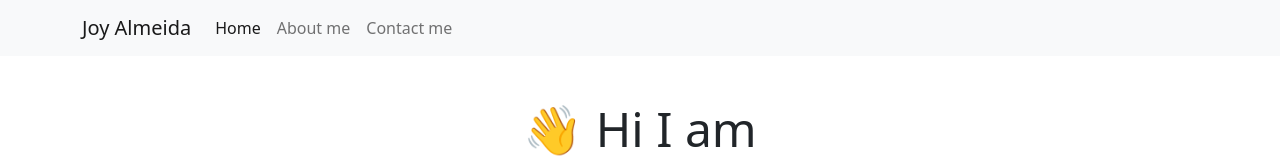
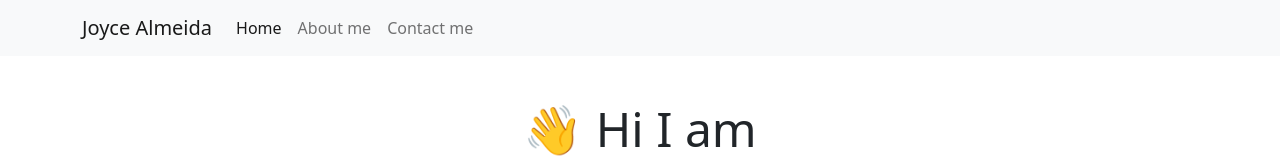
Before and after one commit to Joyce-Almeida/responsive-week-3, a website: page index.html in a window 1280 px wide. Shown: the top 160 px of the page. Drawn offline with nearby package versions, Linux system fonts and the light colour scheme.

Commit message:
Changed personal info

```diff
--- a/index.html
+++ b/index.html
@@ -21,7 +21,7 @@
   <body>
     <nav class="navbar navbar-expand-lg navbar-light bg-light fixed-top">
       <div class="container">
-        <a class="navbar-brand" href="index.html">Joy Almeida</a>
+        <a class="navbar-brand" href="index.html">Joyce Almeida</a>
         <button
           class="navbar-toggler"
           type="button"
```
